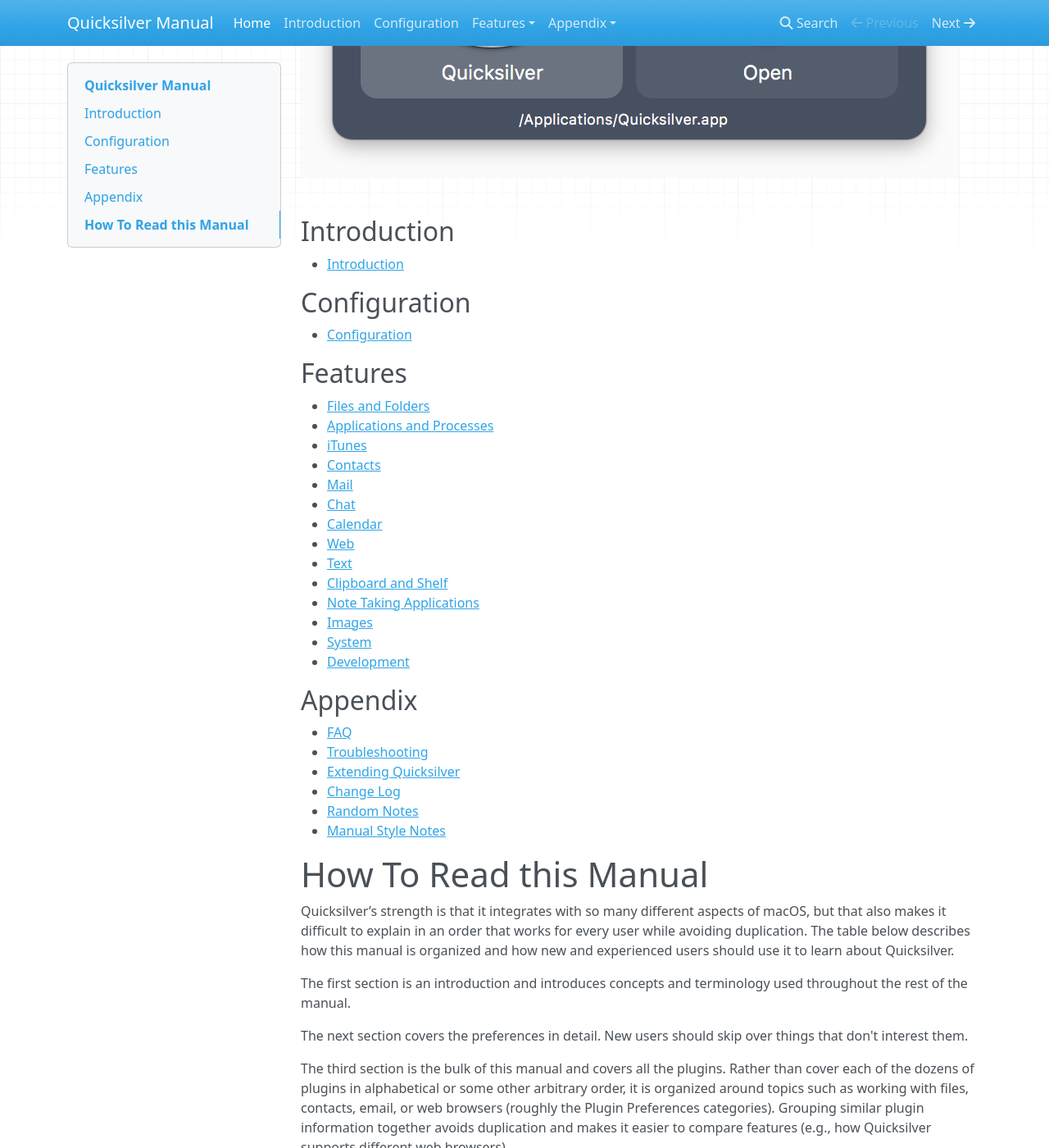
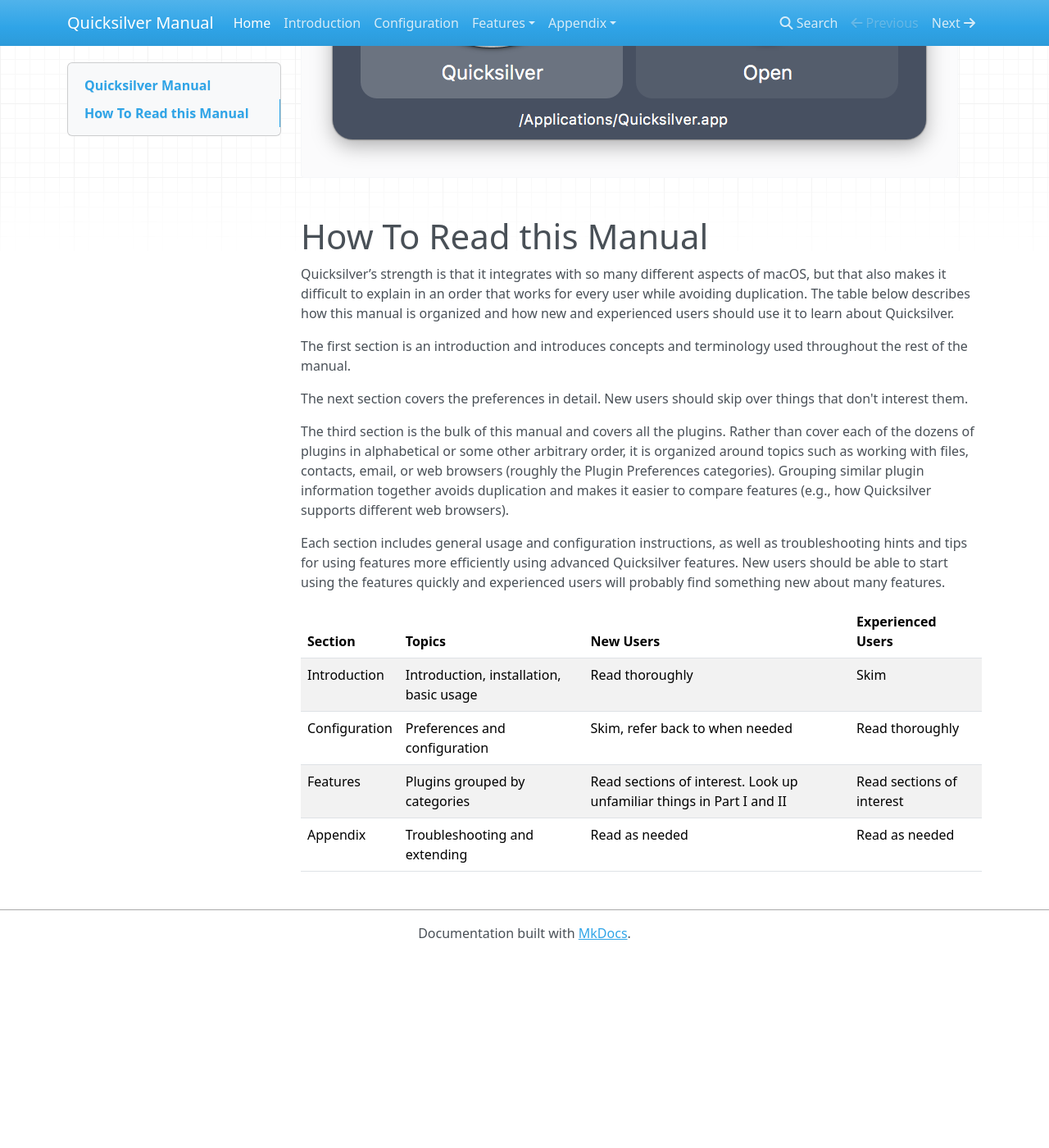
Before and after one commit to quicksilver/manual, an MkDocs documentation site: the page built from docs/index.md, in a window 1280 px wide and 1400 px high, scrolled down 501 px. Shown: the whole window at 82% size. Built offline with MkDocs 1.6.1, drawn with Linux system fonts in a browser that asks for light colours; nearby versions of some CDN libraries; old or Windows-style settings are respelled for this version of MkDocs; after the commit the page ends 1667 px from its top, so only the background shows below that.

Commit message:
simplify front page and avoid duplicating nav

```diff
--- a/docs/index.md
+++ b/docs/index.md
@@ -5,40 +5,6 @@
 [Download Quicksilver](https://qsapp.com/download.php)
 
 ![Quicksilver Interface](images/quicksilver_interface.png)
-
-## Introduction
-
-- [Introduction](introduction.md)
-
-## Configuration
-
-- [Configuration](configuration.md)
-
-## Features
-
-- [Files and Folders](Files and Folders.md)
-- [Applications and Processes](Applications and Processes.md)
-- [iTunes](iTunes.md)
-- [Contacts](Contacts.md)
-- [Mail](Mail.md)
-- [Chat](Chat.md)
-- [Calendar](Calendar.md)
-- [Web](Web.md)
-- [Text](Text.md)
-- [Clipboard and Shelf](Clipboard and Shelf.md)
-- [Note Taking Applications](Note Taking Applications.md)
-- [Images](Images.md)
-- [System](System.md)
-- [Development](Development.md)
-
-## Appendix
-
-- [FAQ](FAQ.md)
-- [Troubleshooting](Troubleshooting.md)
-- [Extending Quicksilver](Extending Quicksilver.md)
-- [Change Log](https://qsapp.com/changelog.php)
-- [Random Notes](Random Notes.md)
-- [Manual Style Notes](Manual Style Notes.md)
 
 # How To Read this Manual
 
```
